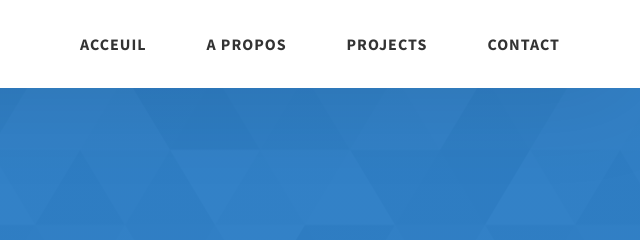
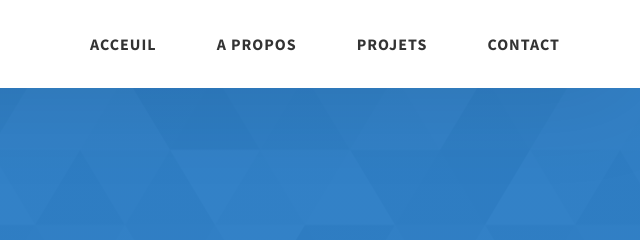
Before and after one commit to pinsourir/Portfolio-3, a website: page project-2.html in a window 1280 px wide. Shown: the top 240 px of the page, 640-1280 px from the left. Drawn offline with Linux system fonts and the light colour scheme.

Commit message:
Change 'Projects' text to 'Projets'

```diff
--- a/project-2.html
+++ b/project-2.html
@@ -39,7 +39,7 @@
             </li>
             <li class="header__link-wrapper">
               <a href="./index.html#projects" class="header__link">
-                Projects
+                Projets
               </a>
             </li>
             <li class="header__link-wrapper">
```
